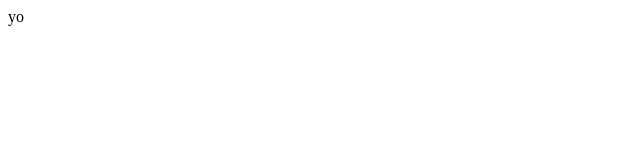
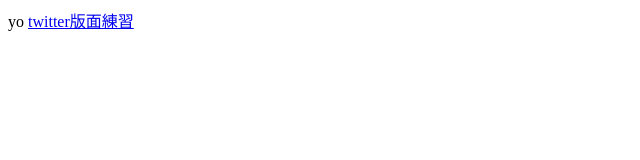
Before and after one commit to ocowchun/ocowchun.github.io, a website: page index.html in a window 1280 px wide. Shown: the whole page, without its empty margins (0-640 px from the left). Drawn offline with Linux system fonts and the light colour scheme.

Commit message:
New: add link to index

```diff
--- a/index.html
+++ b/index.html
@@ -6,5 +6,6 @@
 </head>
 <body>
 	yo
+	<a href="app/twitter.html">twitter版面練習</a>
 </body>
 </html>
```
